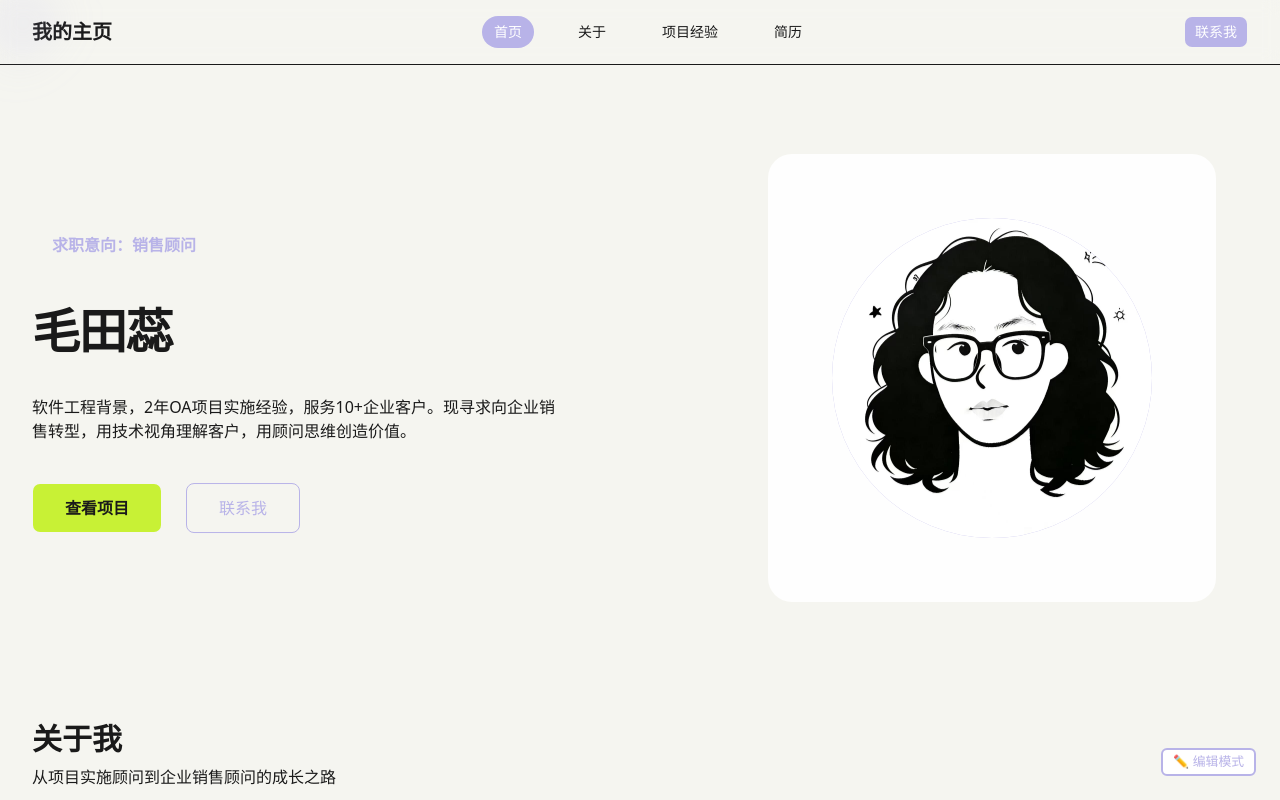
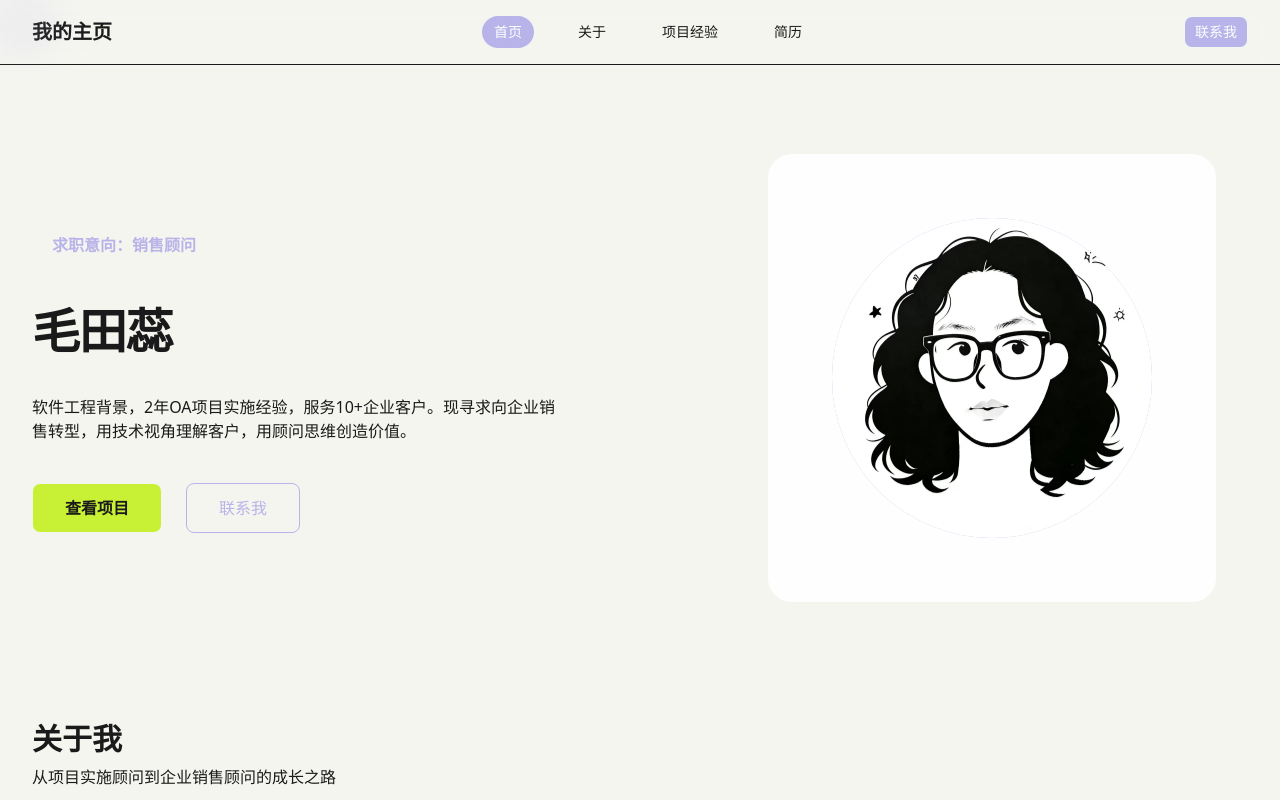
Before and after one commit to tianrui468-ui/my-portfolio, a Next.js app: page / in a window 1280 px wide. Shown: the top 800 px of the page. Built offline with nearby package versions, Linux system fonts and the light colour scheme.

Commit message:
Update layout.tsx

```diff
--- a/app/layout.tsx
+++ b/app/layout.tsx
@@ -18,7 +18,7 @@ export default function RootLayout({
     <html lang="zh-CN" className="h-full antialiased">
       <body className="min-h-full flex flex-col">
         <EditProvider>
-          <EditToggle />
+          {/* <EditToggle /> */}
           <CursorEffects />
           {children}
         </EditProvider>
```
